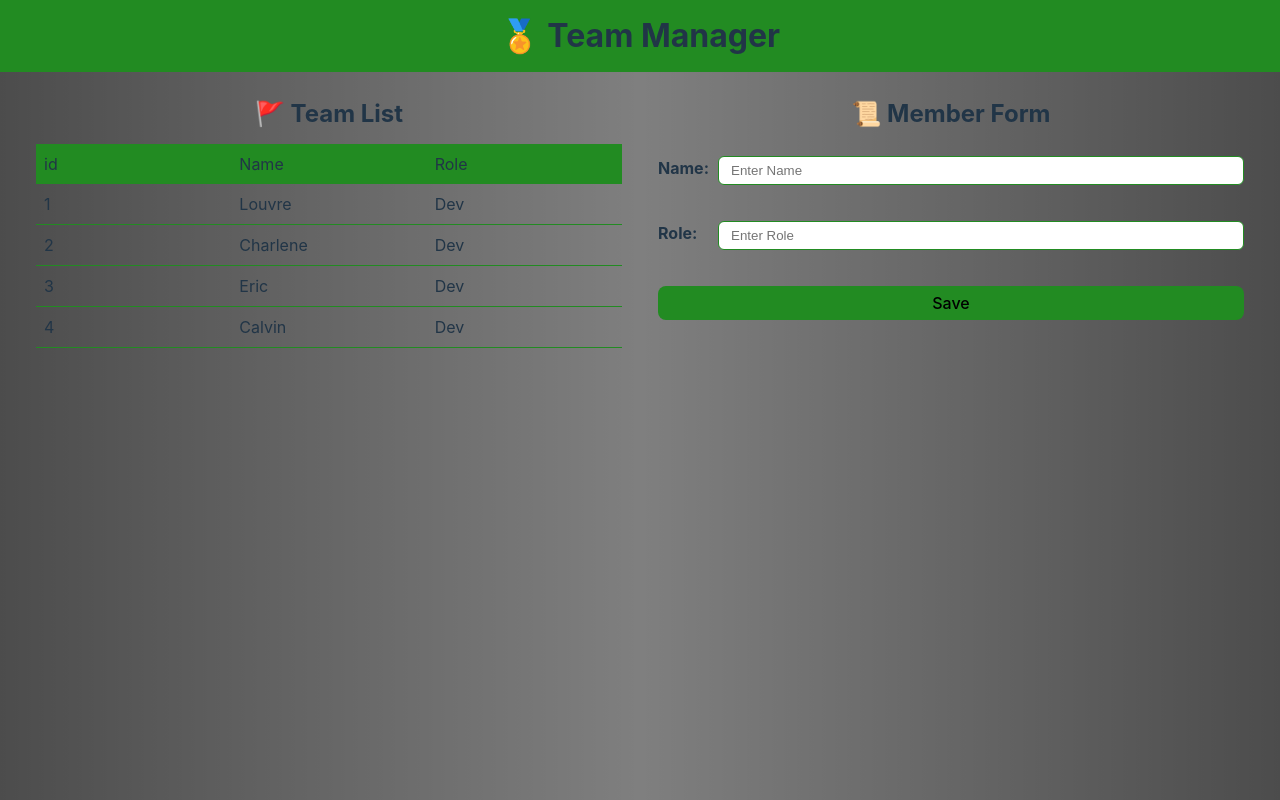
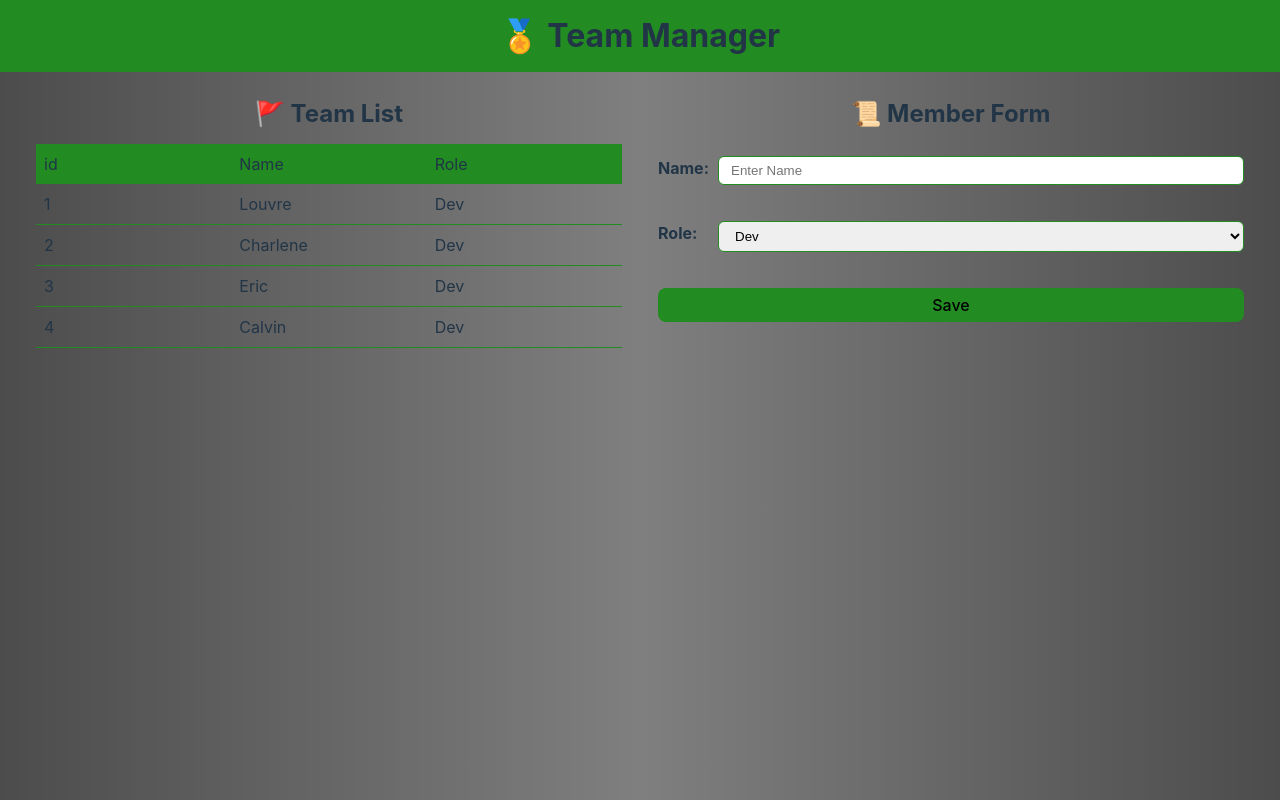
Before and after one commit to louvrecly/cantek-challenge, a React (Vite) app: page / in a window 1280 px wide. Built offline with nearby package versions, Linux system fonts and the light colour scheme.

Commit message:
change role field into a dropdown menu

```diff
--- a/src/components/TeamMemberForm.tsx
+++ b/src/components/TeamMemberForm.tsx
@@ -7,13 +7,11 @@ import FormikForm from './FormikForm';
 import FormField from './FormField';
 import Button from './Button';
 import { TeamContext } from '../contexts/team';
+import { ALL_ROLES, MemberFormValues, Role } from '../types/member';
 
-type TeamMemberFormValues = {
-  name: string;
-  role: string;
-};
+const initialValues: MemberFormValues = { name: '', role: 'Dev' };
 
-const validationSchema = Yup.object<TeamMemberFormValues>({
+const validationSchema = Yup.object<MemberFormValues>({
   name: Yup.string().required(),
   role: Yup.string().required(),
 });
@@ -21,24 +19,27 @@ const validationSchema = Yup.object<TeamMemberFormValues>({
 const TeamMemberForm = () => {
   const { maxId, setMembers } = useContext(TeamContext);
 
-  const onAddItem = (name: string, role: string) => {
+  const onAddItem = (name: string, role: Role) => {
     setMembers((members) => [...members, { name, role, id: maxId + 1 }]);
   };
+
+  const onSubmit = (
+    values: Record<string, unknown>,
+    { setSubmitting }: FormikHelpers<Record<string, unknown>>,
+  ) => {
+    const { name, role } = values as MemberFormValues;
+    onAddItem(name, role);
+    setSubmitting(false);
+  };
+
   return (
     <Section>
       <H2>📜 Member Form</H2>
 
       <FormikForm
-        initialValues={{ name: '', role: '' }}
+        initialValues={initialValues}
         validationSchema={validationSchema}
-        onSubmit={(
-          values: Record<string, unknown>,
-          { setSubmitting }: FormikHelpers<Record<string, unknown>>,
-        ) => {
-          const { name, role } = values as TeamMemberFormValues;
-          onAddItem(name, role);
-          setSubmitting(false);
-        }}
+        onSubmit={onSubmit}
       >
         <FormField
           id="name"
@@ -47,12 +48,13 @@ const TeamMemberForm = () => {
           placeholder="Enter Name"
         />
 
-        <FormField
-          id="role"
-          name="role"
-          label="Role"
-          placeholder="Enter Role"
-        />
+        <FormField id="role" name="role" label="Role" as="select">
+          {ALL_ROLES.map((role) => (
+            <option key={role} value={role}>
+              {role}
+            </option>
+          ))}
+        </FormField>
 
         <Button type="submit" className="u-w-full">
           Save
--- a/src/types/member.d.ts
+++ /dev/null
@@ -1,5 +0,0 @@
-export interface Member {
-  id: number;
-  name: string;
-  role: string;
-}
--- /dev/null
+++ b/src/types/member.ts
@@ -0,0 +1,9 @@
+export const ALL_ROLES = ['Dev', 'UXUI', 'PM', 'QA'] as const;
+export type Role = (typeof ALL_ROLES)[number];
+
+export type MemberFormValues = {
+  name: string;
+  role: Role;
+};
+
+export type Member = MemberFormValues & { id: number };
```
